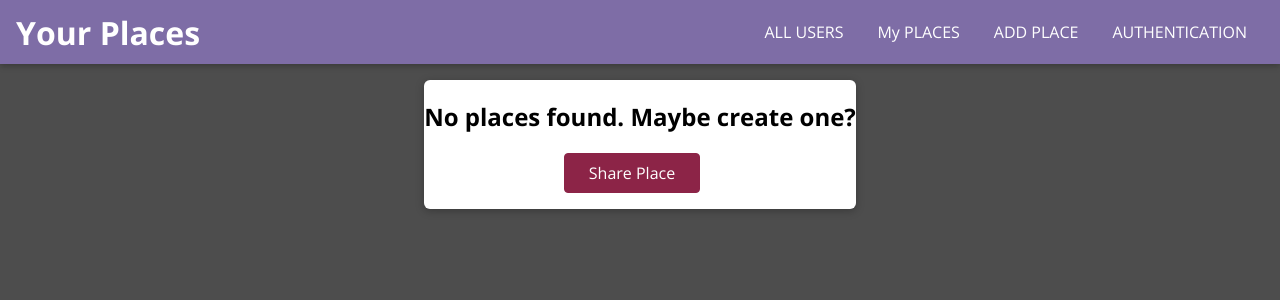
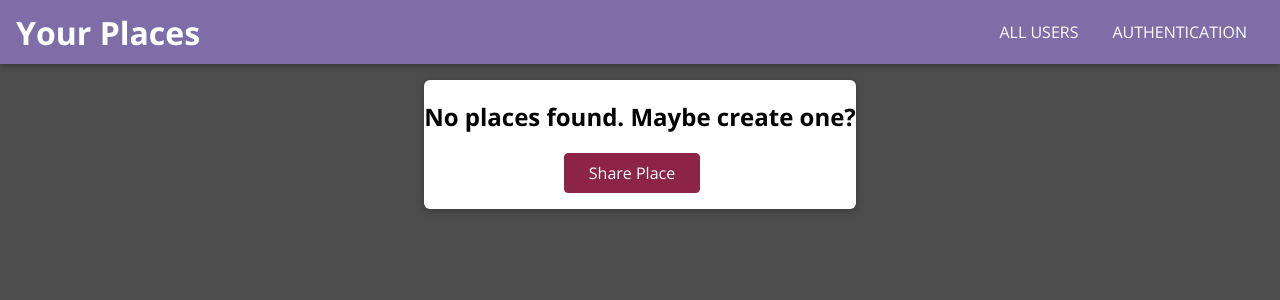
Before and after one commit to rezzankilic/travelGuide, a React (Create React App) app: page /1/places in a window 1280 px wide. Shown: the top 300 px of the page. Built offline with nearby package versions, Linux system fonts and the light colour scheme.

Commit message:
auth path

```diff
--- a/src/App.js
+++ b/src/App.js
@@ -1,6 +1,7 @@
-import './App.css';
+import React, { useState, useCallback } from 'react';
 import { BrowserRouter, Routes, Route, Navigate } from 'react-router-dom';
 
+import './App.css';
 import Users from './user/pages/Users';
 import NewPlace from './places/pages/NewPlace';
 import MainNavigation from './shared/MainNavigation';
@@ -8,27 +9,78 @@ import UserPlaces from './places/pages/UserPlaces';
 import Map from './shared/Map';
 import UpdatePlace from './places/pages/UpdatePlace';
 import Auth from './user/pages/Auth';
+import { AuthContext } from './shared/hooks/auth-context';
 
 function App() {
+  const[isLoggedIn, setIsLoggedIn] = useState(false)
+
+  const login = useCallback(()=>{
+    setIsLoggedIn(true)
+  }, [])
+
+  const logout = useCallback(()=>{
+    setIsLoggedIn(false)
+  }, [])
+
+
+
+
+  // if (isLoggedIn){
+  //   routes(
+  //     <>
+  //     <Routes
+  //     <Route path='/' element = {<Users/>} />
+  //     <Route path='/:userId/places' element={<UserPlaces />} />
+  //     <Route path='/places/new' element={<NewPlace/>}/>
+  //     <Route path='/places/:placeId' element = {<UpdatePlace />} />
+  //     <Navigate to='/' />
+  //     </>
+  //   );
+
+  // } else {
+  //   routes(
+  //     <>
+  //     <Route path='/' element = {<Users/>} />
+  //     <Route path='/:userId/places' element={<UserPlaces />} />
+  //     <Route path='/auth' element={<Auth/> } />
+  //     <Navigate path='/auth' />
+  //     </>
+  //   );
+  // }
+
+
+
   return (
+    <AuthContext.Provider value={{isLoggedIn: isLoggedIn, login:login, logout:logout}}>
       <div className="App">
         <BrowserRouter>
         <MainNavigation/>
         <main>
           <Routes>
-          <Route path='/' element = {<Users/>} />
-          <Route path='/places/new' element={<NewPlace/>}/>
-          <Route path='/redirect' element={<Navigate to='/' /> } />
-          <Route path='/:userId/places' element={<UserPlaces />} />
-          <Route path='/map' element={<Map /> } />
-          <Route path='/places/:placeId' element = {<UpdatePlace />} />
+
+              <>
+
+                <Route path='/places/new' element={
+                isLoggedIn ? (<NewPlace/>) : (<Navigate to='/auth' />)}/>
+
+                <Route path='/places/:placeId' element = {
+                isLoggedIn ? (<UpdatePlace />) : (<Navigate to='/auth' />)} />
+
+              </>
+
+            <Route path='/:userId/places' element={<UserPlaces/> } />
+
+            <Route path='' element={<Users/> } />
+
             <Route path='/auth' element={<Auth/> } />
 
           </Routes>
         </main>
         </BrowserRouter>
       </div>
+    </AuthContext.Provider>
   );
+
 }
 
 export default App;
--- a/src/places/components/PlaceItem.js
+++ b/src/places/components/PlaceItem.js
@@ -1,15 +1,17 @@
-import React, {useState} from 'react'
+import React, {useState, useContext} from 'react'
 
 import './PlaceItem.css'
 import Card from '../../shared/Card';
 import Button from '../../shared/components/Button';
 import Modal from '../../shared/Modal';
 import Map from '../../shared/Map';
-
+import { AuthContext } from '../../shared/hooks/auth-context';
 
 export default function PlaceItem(props) {
     const [showMap, setShowMap] = useState(false)
     const [showConfirmModal, setshowConfirmModal] = useState(false)
+
+    const auth = useContext(AuthContext)
 
     function openMap(){
         setShowMap(true)
@@ -77,9 +79,13 @@ export default function PlaceItem(props) {
             </div>
             <div className='place-item__actions'>
                 <Button inverse onClick={openMap}>VIEW ON MAP</Button>
+                {auth.isLoggedIn &&
+                    <>
+                        <Button to={`/places/${props.id}`}>EDIT</Button>
+                        <Button danger onClick={showDeleteWarningHandler}>DELETE</Button>
+                    </>
+                }
 
-                <Button to={`/places/${props.id}`}>EDIT</Button>
-                <Button danger onClick={showDeleteWarningHandler}>DELETE</Button>
             </div>
         </Card>
     </li>
--- a/src/shared/NavLinks.js
+++ b/src/shared/NavLinks.js
@@ -1,23 +1,31 @@
-import React from 'react'
+import React, {useContext} from 'react'
 
 import './NavLink.css'
 import { NavLink } from 'react-router-dom'
+import { AuthContext } from './hooks/auth-context'
 
 export default function NavLinks(props) {
+    const auth = useContext(AuthContext)
   return (
     <ul className='nav-links'>
         <li>
             <NavLink to='/'>ALL USERS</NavLink>
         </li>
+        {auth.isLoggedIn && (
             <li>
                 <NavLink to='/u1/places'>My PLACES</NavLink>
             </li>
+        )}
+        {auth.isLoggedIn && (
             <li>
                 <NavLink to='/places/new'>ADD PLACE</NavLink>
             </li>
+        )}
+        {!auth.isLoggedIn && (
             <li>
                 <NavLink to='/auth'>AUTHENTICATION</NavLink>
             </li>
+        )}
 
     </ul>
   )
--- /dev/null
+++ b/src/shared/hooks/auth-context.js
@@ -0,0 +1,7 @@
+import { createContext } from "react";
+
+export const AuthContext = createContext({
+    isLoggedIn:false,
+    login: ()=>{},
+    logout: ()=>{}
+});
--- a/src/user/pages/Auth.js
+++ b/src/user/pages/Auth.js
@@ -1,15 +1,19 @@
-import React, { useState } from 'react'
+import React, { useState, useContext } from 'react'
 import Card from '../../shared/Card'
 import Input from '../../shared/components/Input'
 import { VALIDATOR_EMAIL, VALIDATOR_MINLENGTH, VALIDATOR_REQUIRE } from '../../shared/utils/validators'
 import { useForm } from '../../shared/hooks/form-hook'
 
 
+import { AuthContext } from '../../shared/hooks/auth-context'
 import "./Auth.css"
 import Button from '../../shared/components/Button'
 
 export default function Auth() {
     const [isLoginMode, setIsLoginMode] = useState(true);
+
+
+    const auth = useContext(AuthContext)
 
     const [formState, inputHandler, setFormData] = useForm(
         {
@@ -27,6 +31,7 @@ export default function Auth() {
 
       function authSubmitHandler(e){
         e.preventDefault()
+        auth.login()
 
         console.log(formState.inputs)
       };
```
Lines whose indentation alone changed are shown as unchanged.
